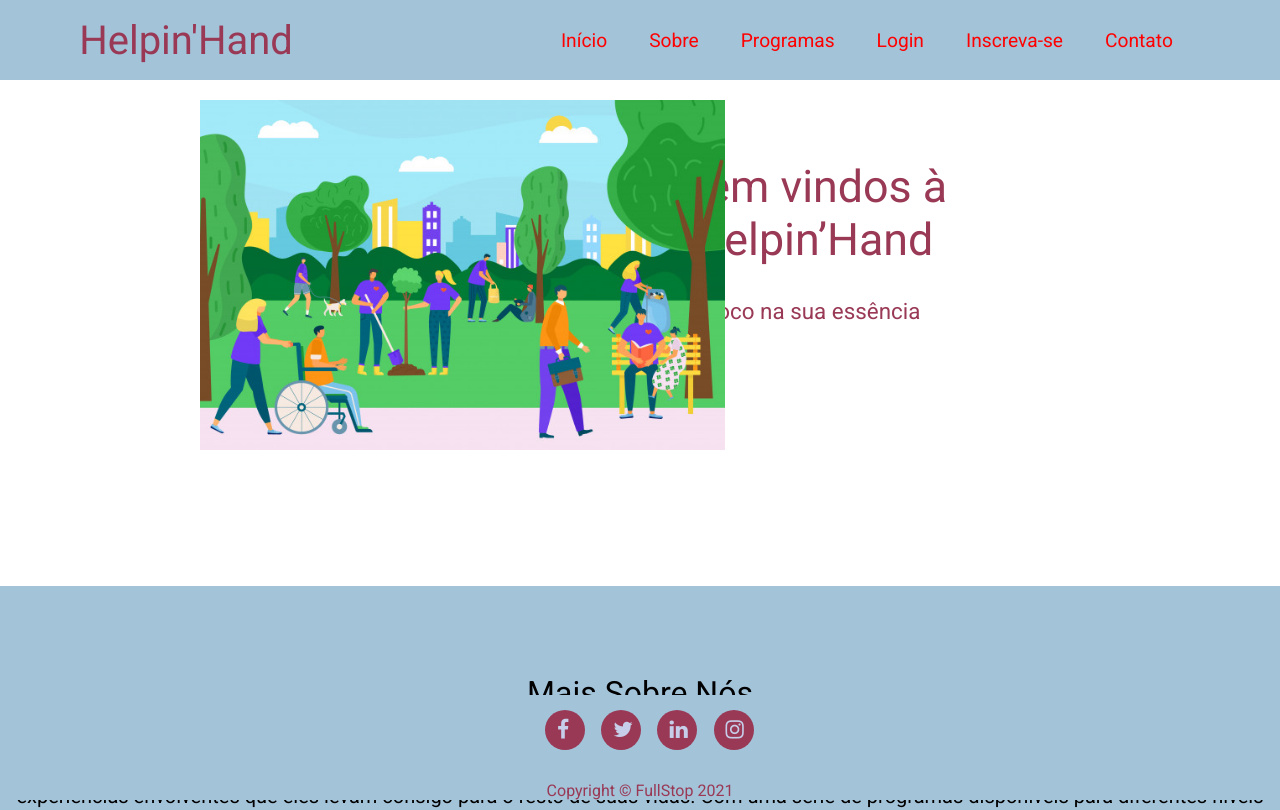
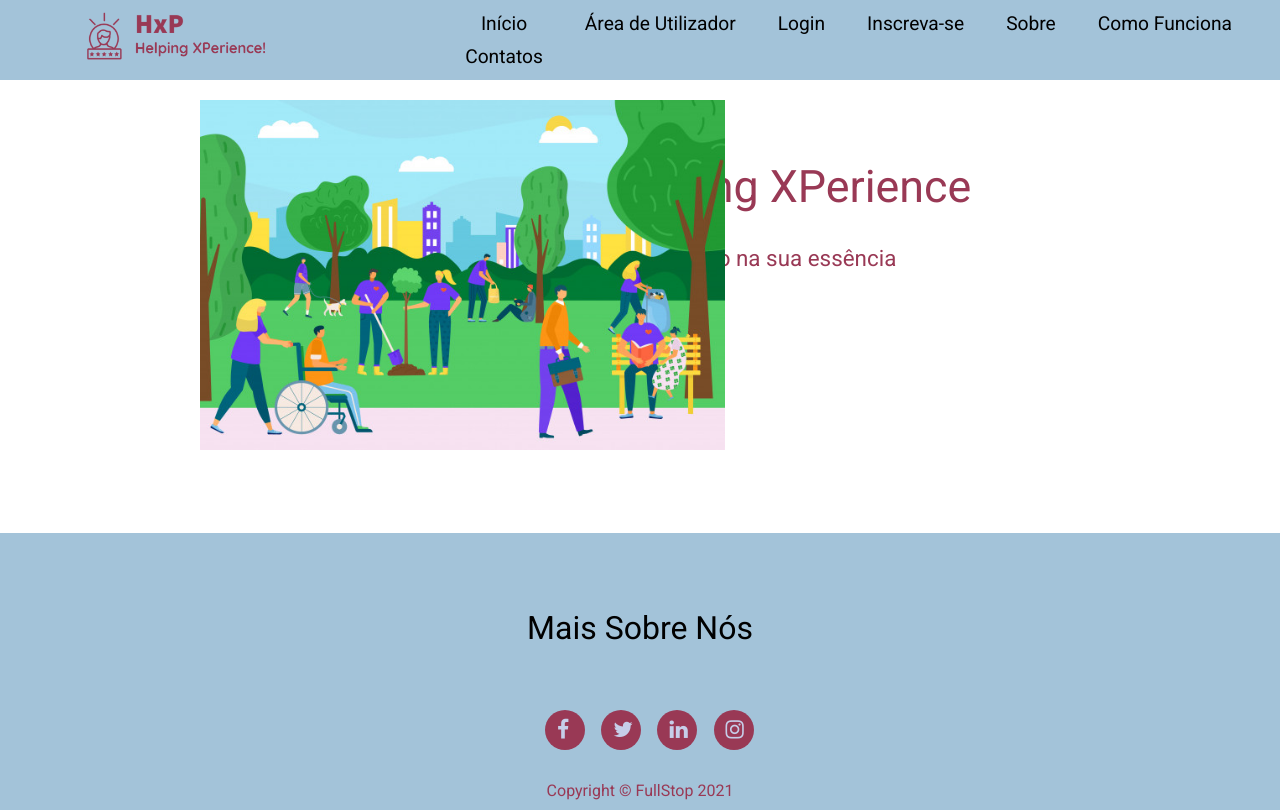
Before and after one commit to FullStop-FCT/frontend, a Next.js app: page / in a window 1280 px wide. Shown: the top 810 px of the page. Built offline with nearby package versions, Linux system fonts and the light colour scheme; what Yup would draw is missing.

Commit message:
maisc commit

```diff
--- a/src/Components/Contato/styles.module.scss
+++ b/src/Components/Contato/styles.module.scss
@@ -7,8 +7,6 @@
   height: 603px;
   margin: auto;
   width: 90%;
-  padding: 50px;
-  margin-bottom: 10rem;
   border-radius: 4rem ;
 
 }
--- a/src/Components/Header/index.tsx
+++ b/src/Components/Header/index.tsx
@@ -21,7 +21,7 @@ export default function NavBar() {
     <div className={styles.Container}>
       <div className={styles.NavbarItems}>
 
-        <Link href={'/'}><h1>Helpin'Hand</h1></Link>
+        <Link href={'/'}><h1 className={styles.title}>HxP</h1></Link>
         <div className={styles.Navbar}>
 
           <Link href={'/'}><div className={styles.topics}><span className={styles.links}><IoHome /><a className={styles.linkname}> Início</a></span></div></Link>
--- a/src/Components/Header/styles.module.scss
+++ b/src/Components/Header/styles.module.scss
@@ -10,6 +10,10 @@
     cursor: pointer;
     margin-top: 2rem;
     padding-left: 3rem;
+  }
+
+  .title {
+    font-weight: bold;
   }
 
   .Navbar {
--- a/src/Components/NavBar/index.tsx
+++ b/src/Components/NavBar/index.tsx
@@ -3,8 +3,8 @@ import { menu } from './menuitems'
 import { useState } from 'react';
 import styles from './styles.module.scss'
 import Link from 'next/link';
+
 export default function NavBar() {
-
 
   const [state, setState] = useState(false)
 
@@ -16,7 +16,7 @@ export default function NavBar() {
   return (
 
     <nav className={styles.NavbarItems}>
-      <Link href={'/'}><h1 className={styles.navbarlogo}>Helpin'Hand</h1></Link>
+      <img className={styles.brand_image} src='/red_logo.png' />
 
       <div className={styles.menuicon} onClick={handleClick}>
         <i className={state ? "fas fa-times" : "fas fa-bars"}></i>
--- a/src/Components/NavBar/menuitems.ts
+++ b/src/Components/NavBar/menuitems.ts
@@ -8,17 +8,12 @@ type MenuItems = {
 export const menu : MenuItems[] = [
   {
     title: 'Início',
-    url: "/",
+    url: "#top",
     cName: 'nav-links'
 
   },{
-    title: 'Sobre',
-    url: "/#sobre",
-    cName: 'nav-links'
-
-  },{
-    title: 'Programas',
-    url: "#",
+    title: 'Área de Utilizador',
+    url: "/home",
     cName: 'nav-links'
 
   },{
@@ -32,10 +27,18 @@ export const menu : MenuItems[] = [
     cName: 'nav-links'
 
   },{
-    title: 'Contato',
-    url: "/#contato",
+    title: 'Sobre',
+    url: "#sobre",
     cName: 'nav-links'
 
+  },{
+    title: 'Como Funciona',
+    url: "#video",
+    cName: 'nav-links'
+  },{
+    title: 'Contatos',
+    url: "#contatos",
+    cName: 'nav-links'
   }
 
 ]
--- a/src/Components/NavBar/styles.module.scss
+++ b/src/Components/NavBar/styles.module.scss
@@ -9,6 +9,12 @@
   align-items: center;
   font-size: 1.2rem;
   z-index: 1;
+}
+
+.brand_image{
+  margin: auto;
+  height: 80px;
+  width: 250px;
 }
 
 .navbarlogo {
--- a/src/Components/Sobre/index.tsx
+++ b/src/Components/Sobre/index.tsx
@@ -7,7 +7,7 @@ export default function Sobre() {
     <div className={styles.container1}>
       <div className={styles.container2}>
         <h1>Mais Sobre Nós</h1>
-        <p>O Helpin'Hand é um Programa de voluntariado especial que visa envolver e inspirar. Desde 2021, nós possibilitamos a inúmeros participantes<br /> experiências envolventes que eles levam consigo para o resto de suas vidas. Com uma série de programas disponíveis para diferentes níveis<br /> de habilidades e interesses, há algo para todos desfrutarem.</p>
+        <p>A Helping XPerience é um programa de voluntariado especial que visa a envolver e inspirar. Desde 2021, possibilitamos a inúmeros participantes<br /> experiências envolventes que eles levam consigo para o resto de suas vidas. Com uma série de programas disponíveis para diferentes níveis<br /> de habilidades e interesses, há algo para todos desfrutarem.</p>
         <button><Link href="/registeroption"><a>Inscrever-se</a></Link></button>
       </div>
     </div>
--- a/src/pages/checkout/token.tsx
+++ b/src/pages/checkout/token.tsx
@@ -6,17 +6,20 @@ import Cookies from 'js-cookie';
 import { api } from "../../../services/api";
 import { useState } from 'react';
 import { listAtivitiesProps } from "../../types";
+import jwt_decode from "jwt-decode"
 
 export default function App() {
 
   const[values, setValues] = useState<listAtivitiesProps>([]);
 
+  const token = Cookies.getJSON('token');
+  const decoded_token = jwt_decode(token);
+  const username = token.iss;
 
   useEffect(() => {
 
     async function fetch(){
 
-      const token = Cookies.getJSON('token');
       let config = {
         headers: {
           'Authorization': 'Bearer ' + token,
--- a/src/pages/index.tsx
+++ b/src/pages/index.tsx
@@ -4,33 +4,37 @@ import Head from "next/head";
 import Contato from '../Components/Contato';
 import Footer from '../Components/Footer';
 import Sobre from '../Components/Sobre';
+
+
 export default function Home() {
 
 
   return (
     <div>
       <Head>
-        <title>Home Page</title>
+        <title>Helping XPerience</title>
       </Head>
       <NavBar />
-      <div className={styles.introContainer}>
-        <div className={styles.div1image}>
+      <div className={styles.introContainer} id="top">
+        <div className={styles.div1image} >
           <img src="/pessoas-parque.png" alt="Pessoas no parque" />
         </div>
 
         <div className={styles.divIntro}>
-          <h1><span>Bem vindos à<br /> Helpin’Hand</span></h1>
+          <h1><span>Helping XPerience</span></h1>
 
           <p>Foco na sua essência</p>
         </div>
 
       </div>
 
-      <Sobre />
+      <div id="sobre">
+        <Sobre />
+      </div>
 
       <Contato />
+
       <div className={styles.footer}><Footer></Footer></div>
-
 
     </div>
   )
--- a/src/styles/global.scss
+++ b/src/styles/global.scss
@@ -101,7 +101,7 @@ button {
 }
 
 .nav-links {
-  color: red;
+  color: black;
   text-decoration: none;
   padding: 0.5rem 1rem;
 }
```
Also changed, not shown: src/Components/Certificate/index.tsx (+5 -2 lines), src/pages/home.tsx (+10 -9 lines), public/logo_header.png (added), public/red_logo.png (added).
